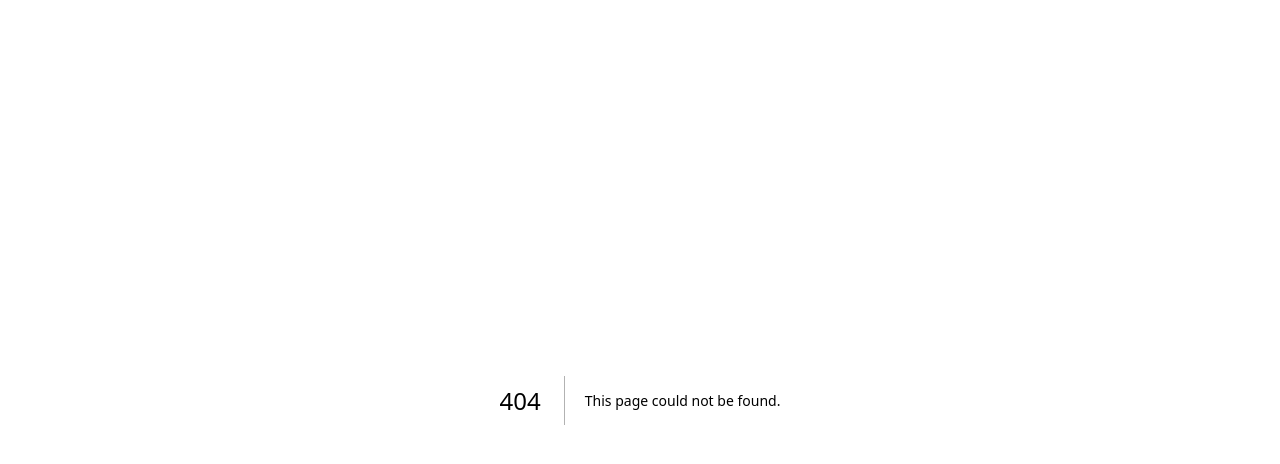
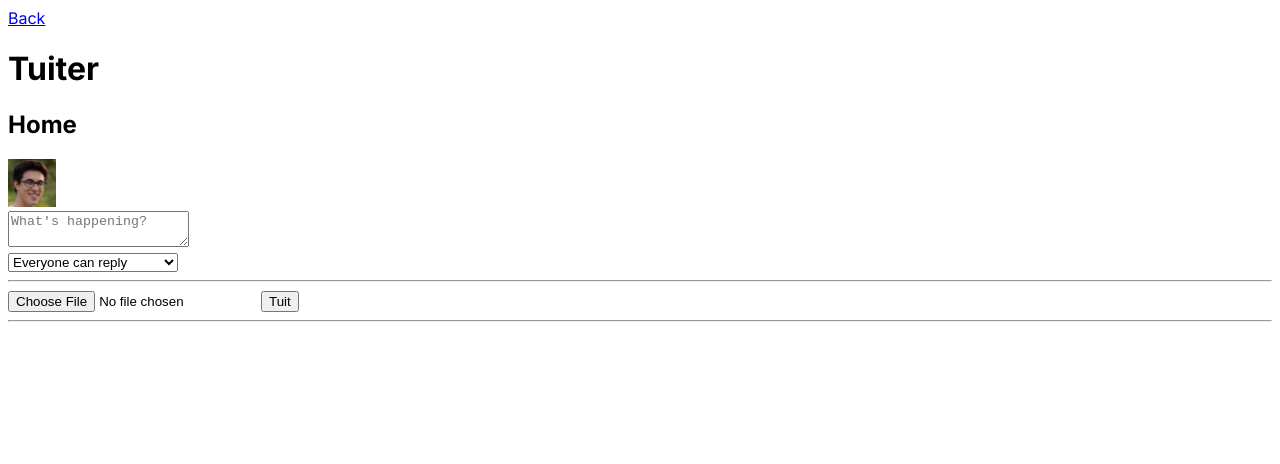
Before and after one commit to jamescd18/tuiter-web-app, a Next.js app: page /tuiter/tuit in a window 1280 px wide. Before the commit this address had no page. Shown: the top 464 px of the page. Built offline with nearby package versions, Linux system fonts and the light colour scheme.

Commit message:
Common content layout

```diff
--- a/app/tuiter/home/page.tsx
+++ b/app/tuiter/(content)/home/page.tsx
@@ -8,8 +8,6 @@ import dog from "@public/dog.jpg";
 export default function Home() {
   return (
     <>
-      <Link href="navigation">Back</Link>
-      <h1>Tuiter</h1>
       <h2>Home</h2>
       <Image src={JCD} width="48" height="48" alt={"JCD's face"} />
       <br />
--- /dev/null
+++ b/app/tuiter/(content)/layout.tsx
@@ -0,0 +1,15 @@
+import Link from "next/link";
+
+export default function ContentLayout({
+  children,
+}: {
+  children: React.ReactNode;
+}) {
+  return (
+    <>
+      <Link href="navigation">Back</Link>
+      <h1>Tuiter</h1>
+      {children}
+    </>
+  );
+}
--- /dev/null
+++ b/app/tuiter/(content)/tuit/page.tsx
@@ -0,0 +1,25 @@
+import Link from "next/link";
+import Image from "next/image";
+
+import JCD from "@public/JCD.jpg";
+
+export default function Tuit() {
+  return (
+    <>
+      <h2>Home</h2>
+      <Image src={JCD} width="48" height="48" alt={"JCD's face"} />
+      <br />
+      <textarea placeholder="What's happening?" />
+      <br />
+      <select defaultValue={"EVERYONE"}>
+        <option value="EVERYONE">Everyone can reply</option>
+        <option value="FOLLOWING">People you follow</option>
+        <option value="MENTIONED">Only people you mention</option>
+      </select>
+      <hr />
+      <input type="file" name="media" id="tuit-media" />
+      <button type="submit">Tuit</button>
+      <hr />
+    </>
+  );
+}
```
